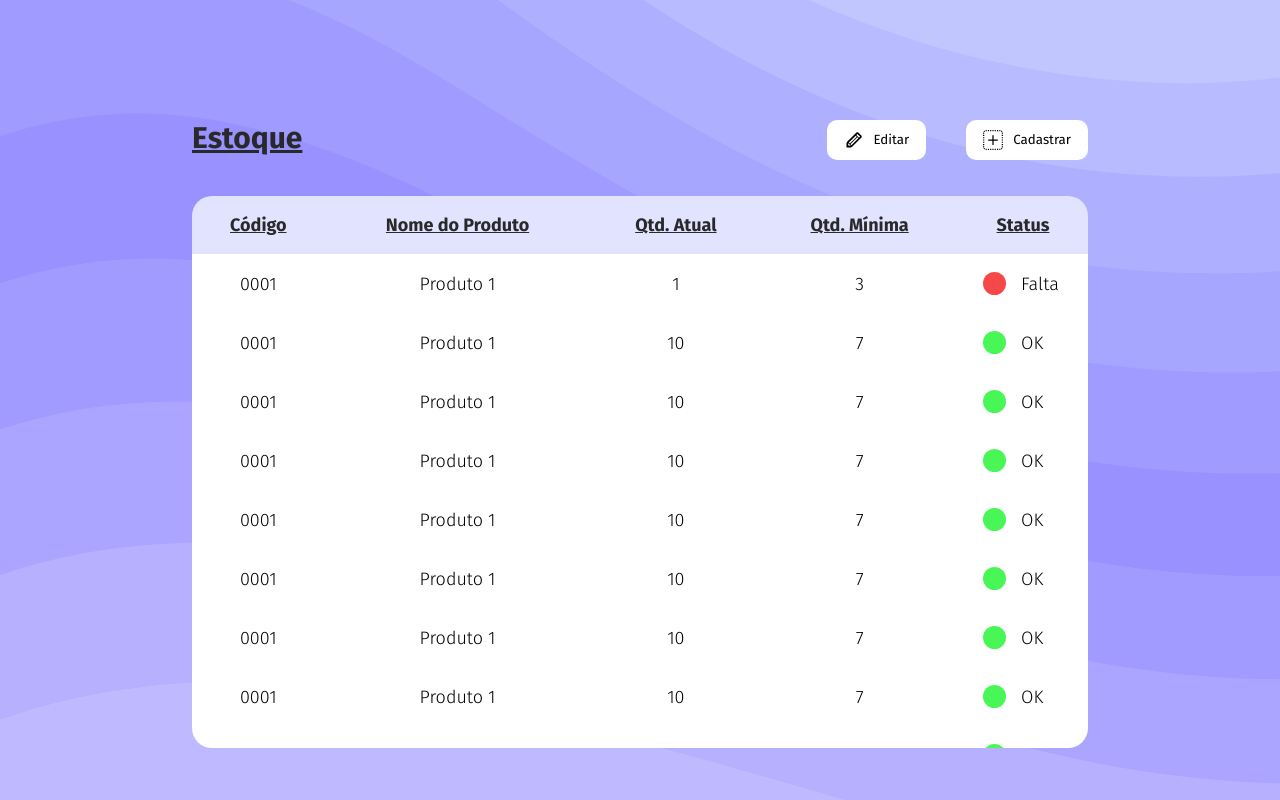
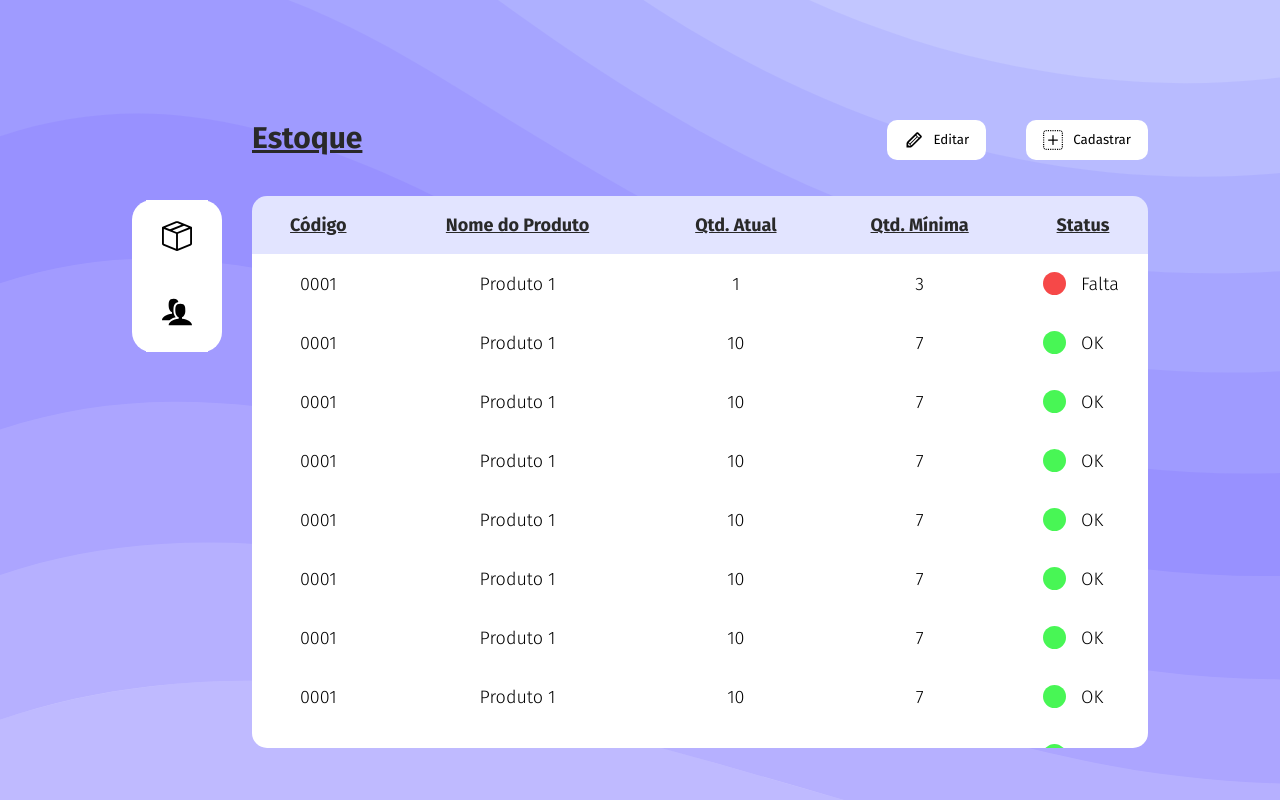
Before and after one commit to alessandraleria/Padaria_WEB, a React (Create React App) app: page /estoque in a window 1280 px wide. Built offline with nearby package versions, Linux system fonts and the light colour scheme; sample sign-in values are in the browser's storage.

Commit message:
Navbar implementada

```diff
--- /dev/null
+++ b/src/components/IconButton/IconButton.jsx
@@ -0,0 +1,23 @@
+import React from "react";
+import styled from "styled-components";
+
+const StyledButton = styled.button`
+  background-color: ${(props) => props.theme.white};
+  border-width: 0;
+  border-radius: 10px;
+  display: flex;
+  flex-direction: row;
+  align-items: center;
+  justify-content: center;
+  padding: 1rem 1.7rem;
+  cursor: pointer;
+`;
+
+export default function IconButton({ icon, text, ...props }) {
+  return (
+    <StyledButton>
+      {icon}
+      <div style={{ marginLeft: "1rem" }}>{text}</div>
+    </StyledButton>
+  );
+}
--- /dev/null
+++ b/src/components/NavBar/NavBar.jsx
@@ -0,0 +1,34 @@
+import React from "react";
+import styled from "styled-components";
+import { BsBoxSeam } from "react-icons/bs";
+import { ImUsers } from "react-icons/im";
+
+const Container = styled.div`
+  background-color: ${(props) => props.theme.white};
+  display: flex;
+  flex-direction: column;
+  border-radius: 20px;
+  width: 100%;
+  align-items: center;
+  justify-content: center;
+  min-height: 150px;
+`;
+
+const Button = styled.button`
+  border: none;
+  background-color: inherit;
+  cursor: pointer;
+`;
+
+export default function NavBar() {
+  return (
+    <Container>
+      <Button>
+        <BsBoxSeam style={{ padding: "20px 10px" }} size={30} />
+      </Button>
+      <Button>
+        <ImUsers style={{ padding: "20px 10px" }} size={30} />
+      </Button>
+    </Container>
+  );
+}
--- /dev/null
+++ b/src/components/Table/Status.jsx
@@ -0,0 +1,45 @@
+import React from "react";
+import styled from "styled-components";
+
+const Indicador = styled.div`
+  display: inline-block;
+  width: 2.3rem;
+  height: 2.3rem;
+  border-radius: 50%;
+  overflow: hidden;
+  background-color: ${(props) => props.theme[props.backgroundColor]};
+`;
+
+export default function Status({ qtt }) {
+  if (qtt < 0) {
+    return (
+      <div
+        style={{
+          display: "flex",
+          flexDirection: "row",
+          alignItems: "center",
+          paddingLeft: "1rem",
+        }}
+      >
+        <Indicador backgroundColor={"red"} />
+        <div style={{ display: "inline-block", marginLeft: "1.5rem" }}>
+          Falta
+        </div>
+      </div>
+    );
+  } else {
+    return (
+      <div
+        style={{
+          display: "flex",
+          flexDirection: "row",
+          alignItems: "center",
+          paddingLeft: "1rem",
+        }}
+      >
+        <Indicador backgroundColor={"green"} />
+        <div style={{ display: "inline-block", marginLeft: "1.5rem" }}>OK</div>
+      </div>
+    );
+  }
+}
--- /dev/null
+++ b/src/components/Table/Table.jsx
@@ -0,0 +1,61 @@
+import React from "react";
+import Status from "./Status";
+import { StyledTable } from "./TableElements";
+
+export default function Table({ data, columnNames }) {
+  return (
+    <TableMarkup
+      columnNames={columnNames}
+      titles={Object.keys(data[0])}
+      data={data}
+    />
+  );
+}
+
+const TableMarkup = ({ titles, data, columnNames }) => (
+  <div
+    style={{
+      maxHeight: "70vh",
+      overflow: "hidden",
+      borderRadius: "15px",
+    }}
+  >
+    <div style={{ maxHeight: "69vh", overflowY: "scroll" }}>
+      <StyledTable>
+        <colgroup>
+          <col />
+          <col />
+          <col />
+          <col />
+          <col />
+        </colgroup>
+        <thead>
+          <tr>
+            {columnNames.map((columnNames, index) => (
+              <th key={index}>{columnNames}</th>
+            ))}
+          </tr>
+        </thead>
+        <tbody>
+          {data.map((item, index) => (
+            <tr key={index}>
+              {titles.map((title, index) => {
+                if (title === "status") {
+                  return (
+                    <td key={index} style={{ width: "100px" }}>
+                      <Status
+                        qtt={item.current_quantity - item.minimum_quantity}
+                      />
+                    </td>
+                  );
+                } else {
+                  return <td key={index}>{item[title]}</td>;
+                }
+              })}
+            </tr>
+          ))}
+        </tbody>
+      </StyledTable>
+    </div>
+  </div>
+);
--- /dev/null
+++ b/src/components/Table/TableElements.jsx
@@ -0,0 +1,53 @@
+import styled from "styled-components";
+
+export const StyledTable = styled.table`
+  border: none;
+  border-collapse: collapse;
+  font-size: 1.8rem;
+  box-shadow: 0 0 30px rgba(0, 0, 0, 0.15);
+  width: 70vw;
+
+  td,
+  th {
+    padding: 1.8rem 1.5rem;
+  }
+
+  th {
+    position: sticky;
+    top: 0;
+    z-index: 1;
+    background-color: ${(props) => props.theme.topBar};
+  }
+
+  tbody tr {
+    :hover {
+      background-color: #f2f3ff;
+    }
+  }
+
+  thead > tr {
+    color: ${(props) => props.theme.black};
+    text-align: center;
+    text-decoration: underline;
+  }
+
+  td {
+    width: auto;
+  }
+
+  td.min {
+    width: 1%;
+    white-space: nowrap;
+  }
+
+  tbody tr {
+    background-color: ${(props) => props.theme.white};
+    text-align: center;
+    font-weight: 100;
+  }
+
+  tbody tr.active-row {
+    font-weight: bold;
+    color: #009879;
+  }
+`;
--- a/src/components/styled/IconButton.jsx
+++ /dev/null
@@ -1,23 +0,0 @@
-import React from "react";
-import styled from "styled-components";
-
-const StyledButton = styled.button`
-  background-color: ${(props) => props.theme.white};
-  border-width: 0;
-  border-radius: 10px;
-  display: flex;
-  flex-direction: row;
-  align-items: center;
-  justify-content: center;
-  padding: 1rem 1.7rem;
-  cursor: pointer;
-`;
-
-export default function IconButton({ icon, text, ...props }) {
-  return (
-    <StyledButton>
-      {icon}
-      <div style={{ marginLeft: "1rem" }}>{text}</div>
-    </StyledButton>
-  );
-}
--- a/src/components/styled/Status.jsx
+++ /dev/null
@@ -1,45 +0,0 @@
-import React from "react";
-import styled from "styled-components";
-
-const Indicador = styled.div`
-  display: inline-block;
-  width: 2.3rem;
-  height: 2.3rem;
-  border-radius: 50%;
-  overflow: hidden;
-  background-color: ${(props) => props.theme[props.backgroundColor]};
-`;
-
-export default function Status({ qtt }) {
-  if (qtt < 0) {
-    return (
-      <div
-        style={{
-          display: "flex",
-          flexDirection: "row",
-          alignItems: "center",
-          paddingLeft: "1rem",
-        }}
-      >
-        <Indicador backgroundColor={"red"} />
-        <div style={{ display: "inline-block", marginLeft: "1.5rem" }}>
-          Falta
-        </div>
-      </div>
-    );
-  } else {
-    return (
-      <div
-        style={{
-          display: "flex",
-          flexDirection: "row",
-          alignItems: "center",
-          paddingLeft: "1rem",
-        }}
-      >
-        <Indicador backgroundColor={"green"} />
-        <div style={{ display: "inline-block", marginLeft: "1.5rem" }}>OK</div>
-      </div>
-    );
-  }
-}
--- a/src/components/styled/Table.jsx
+++ /dev/null
@@ -1,113 +0,0 @@
-import React from "react";
-import styled from "styled-components";
-import Status from "./Status";
-
-const StyledTable = styled.table`
-  border: none;
-  border-collapse: collapse;
-  font-size: 1.8rem;
-  box-shadow: 0 0 30px rgba(0, 0, 0, 0.15);
-  width: 70vw;
-
-  td,
-  th {
-    padding: 1.8rem 1.5rem;
-  }
-
-  th {
-    position: sticky;
-    top: 0;
-    z-index: 1;
-    background-color: ${(props) => props.theme.topBar};
-  }
-
-  tbody tr {
-    :hover {
-      background-color: #f2f3ff;
-    }
-  }
-
-  thead > tr {
-    color: ${(props) => props.theme.black};
-    text-align: center;
-    text-decoration: underline;
-  }
-
-  td {
-    width: auto;
-  }
-
-  td.min {
-    width: 1%;
-    white-space: nowrap;
-  }
-
-  tbody tr {
-    background-color: ${(props) => props.theme.white};
-    text-align: center;
-    font-weight: 100;
-  }
-
-  tbody tr.active-row {
-    font-weight: bold;
-    color: #009879;
-  }
-`;
-
-export default function Table({ data, columnNames }) {
-  return (
-    <TableMarkup
-      columnNames={columnNames}
-      titles={Object.keys(data[0])}
-      data={data}
-    />
-  );
-}
-
-const TableMarkup = ({ titles, data, columnNames }) => (
-  <div
-    style={{
-      maxHeight: "70vh",
-      overflow: "hidden",
-      borderRadius: "2rem",
-    }}
-  >
-    <div style={{ maxHeight: "69vh", overflowY: "scroll" }}>
-      <StyledTable>
-        <colgroup>
-          <col />
-          <col />
-          <col />
-          <col />
-          <col />
-        </colgroup>
-        <thead>
-          <tr>
-            {columnNames.map((columnNames, index) => (
-              <th key={index}>{columnNames}</th>
-            ))}
-          </tr>
-        </thead>
-        <tbody>
-          {data.map((item, index) => (
-            <tr key={index}>
-              {titles.map((title, index) => {
-                if (title === "status") {
-                  return (
-                    <td key={index} style={{ width: "100px" }}>
-                      <Status
-                        qtt={item.current_quantity - item.minimum_quantity}
-                      />
-                    </td>
-                  );
-                } else {
-                  return <td key={index}>{item[title]}</td>;
-                }
-              })}
-            </tr>
-          ))}
-        </tbody>
-      </StyledTable>
-    </div>
-  </div>
-);
--- a/src/pages/Estoque/Estoque.jsx
+++ b/src/pages/Estoque/Estoque.jsx
@@ -1,15 +1,18 @@
 import React, { useEffect, useState } from "react";
+import { BsPlusSquareDotted } from "react-icons/bs";
+import { TiPencil } from "react-icons/ti";
 
 import { CenterSection, Heading1 } from "../../components/styled";
-import IconButton from "../../components/styled/IconButton";
-import Table from "../../components/styled/Table";
+import NavBar from "../../components/NavBar/NavBar";
+import IconButton from "../../components/IconButton/IconButton";
+import Table from "../../components/Table/Table";
 import { dados } from "./data";
-import { TiPencil } from "react-icons/ti";
-import { BsPlusSquareDotted } from "react-icons/bs";
 import api from "../../services/api";
 
 export default function Estoque() {
-  const [data, setData] = useState(dados);
+  const [data, setData] = useState(
+    dados.map(({ id, createdAt, updatedAt, ...item }) => item)
+  );
   useEffect(() => {
     /* async function fetchEstoque() {
       try {
@@ -28,16 +31,29 @@ export default function Estoque() {
       }
     }
     fetchEstoque(); */
-    setData(data.map(({ id, createdAt, updatedAt, ...item }) => item));
-  }, []);
+  }, [data]);
 
   return (
     <CenterSection>
       <div
         style={{
-          maxHeight: "70vh",
+          height: "70vh",
+          display: "grid",
+          gridTemplateColumns: "120px auto",
+          gridTemplateRows: "80px auto",
+          alignItems: "start",
         }}
       >
+        <div
+          style={{
+            gridColumn: "1 / 2",
+            gridRow: "2/auto",
+            paddingRight: "30px",
+          }}
+        >
+          <NavBar />
+        </div>
+        <div style={{ gridColumn: "2 / auto", gridRow: "1/2" }}>
           <div
             style={{
               display: "flex",
@@ -70,6 +86,7 @@ export default function Estoque() {
               </div>
             </div>
           </div>
+          <div style={{ gridColumn: "2 / auto", gridRow: "2/auto" }}>
             <Table
               data={data}
               columnNames={[
@@ -81,6 +98,8 @@ export default function Estoque() {
               ]}
             />
           </div>
+        </div>
+      </div>
     </CenterSection>
   );
 }
```
Also changed, not shown: src/components/NavBar/NavBarElements.jsx (added). Lines whose indentation alone changed are shown as unchanged.
